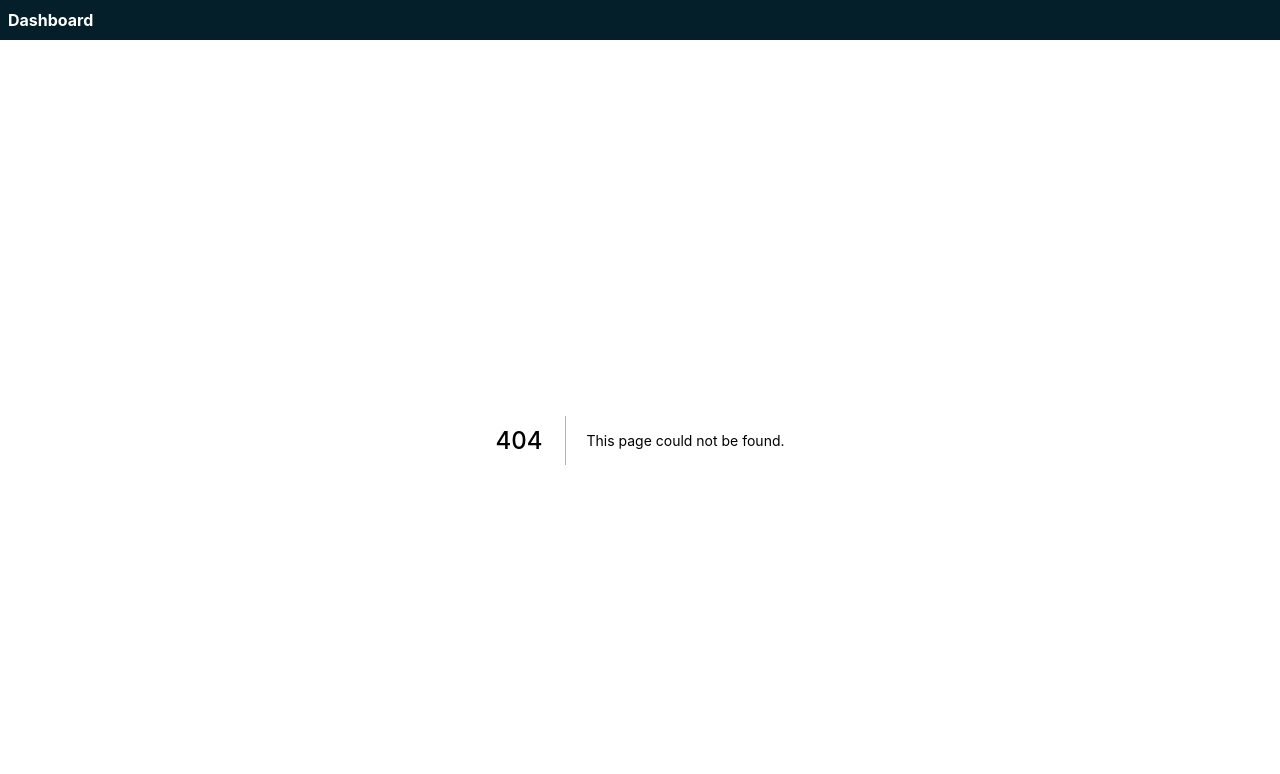
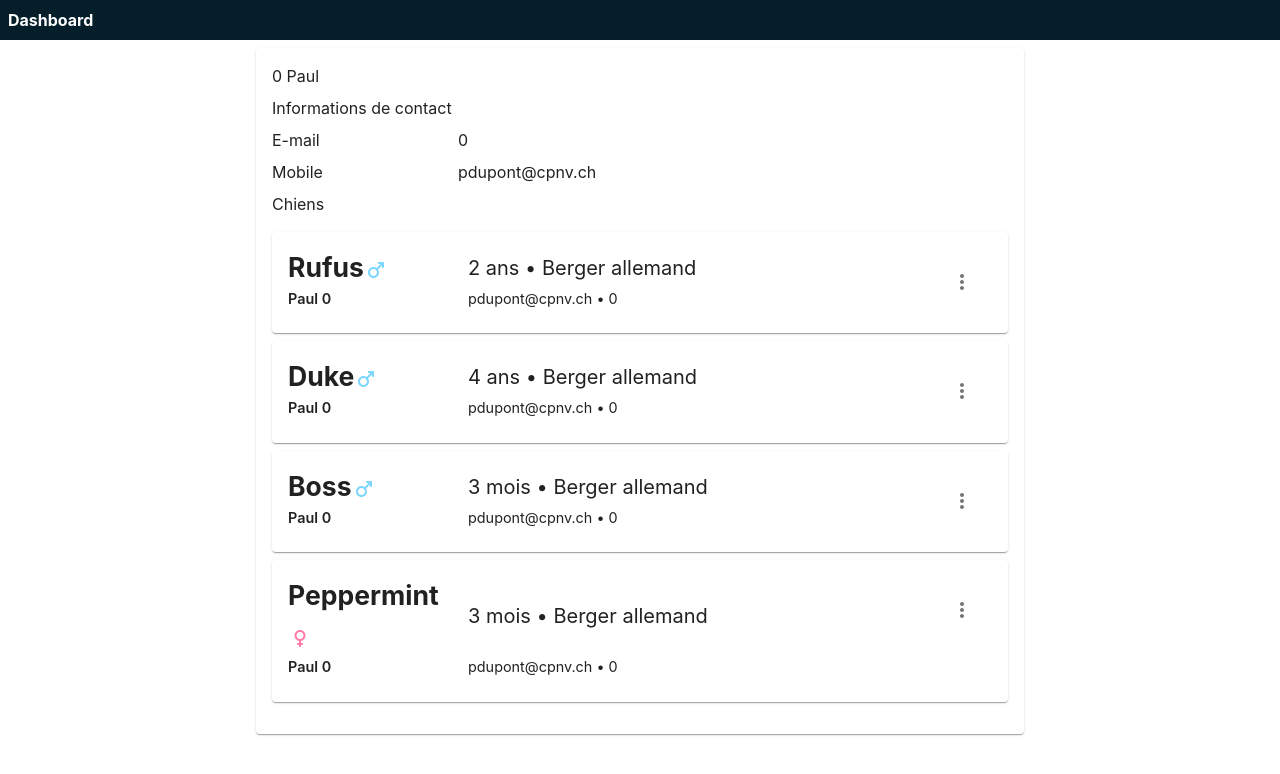
Before and after one commit to CPNV-ES/PRW3_What-The-Dog, a Next.js app: page /clients/123 in a window 1280 px wide. Before the commit this address had no page. Shown: the top 774 px of the page. Built offline with nearby package versions, Linux system fonts and the light colour scheme.

Commit message:
Create basic client view page

```diff
--- /dev/null
+++ b/src/pages/clients/[id].tsx
@@ -0,0 +1,56 @@
+import type { NextPage } from "next";
+import { Client } from '../../types/client';
+import { Dog, Gender } from '../../types/dog';
+import { Container, Fab } from "@mui/material";
+import AddIcon from '@mui/icons-material/Add';
+import { Grid } from '@mui/material';
+import Card from '@mui/material/Card';
+import CardContent from '@mui/material/CardContent';
+import { DogCard } from "../../ui/DogCard";
+
+const client = new Client(0, "Paul", "Dupont", Gender.Male, "pdupont@cpnv.ch", "+4177123000");
+
+const Dogs = [
+  new Dog("1", "Rufus", Gender.Male, new Date("2020-01-01"), "Berger allemand", client),
+  new Dog("2", "Duke", Gender.Male, new Date("2018-01-01"), "Berger allemand", client),
+  new Dog("3", "Boss", Gender.Male, new Date("2021-12-01"), "Berger allemand", client),
+  new Dog("4", "Peppermint", Gender.Female, new Date("2021-12-01"), "Berger allemand", client),
+];
+
+
+const ClientsIndex = () => {
+  return <Container maxWidth="lg">
+    <Card sx={{ maxWidth: 768, mx: "auto", marginY: 1 }}>
+      <CardContent sx={{ paddingX: 2 }}>
+        <Grid container spacing={1}>
+          <Grid item xs={12}>
+            {client.firstName} {client.lastName}
+          </Grid>
+          <Grid item xs={12}>
+            Informations de contact
+          </Grid>
+          <Grid item xs={3}>
+            E-mail
+          </Grid>
+          <Grid item xs={9}>
+            {client.email}
+          </Grid>
+          <Grid item xs={3}>
+            Mobile
+          </Grid>
+          <Grid item xs={9}>
+            {client.phone}
+          </Grid>
+          <Grid item xs={12}>
+            Chiens
+          </Grid>
+          <Grid item xs={12}>
+            {Dogs.map(dog => <DogCard dog={dog}></DogCard>)}
+          </Grid>
+        </Grid>
+      </CardContent>
+    </Card>
+  </Container>
+};
+
+export default ClientsIndex;
```
